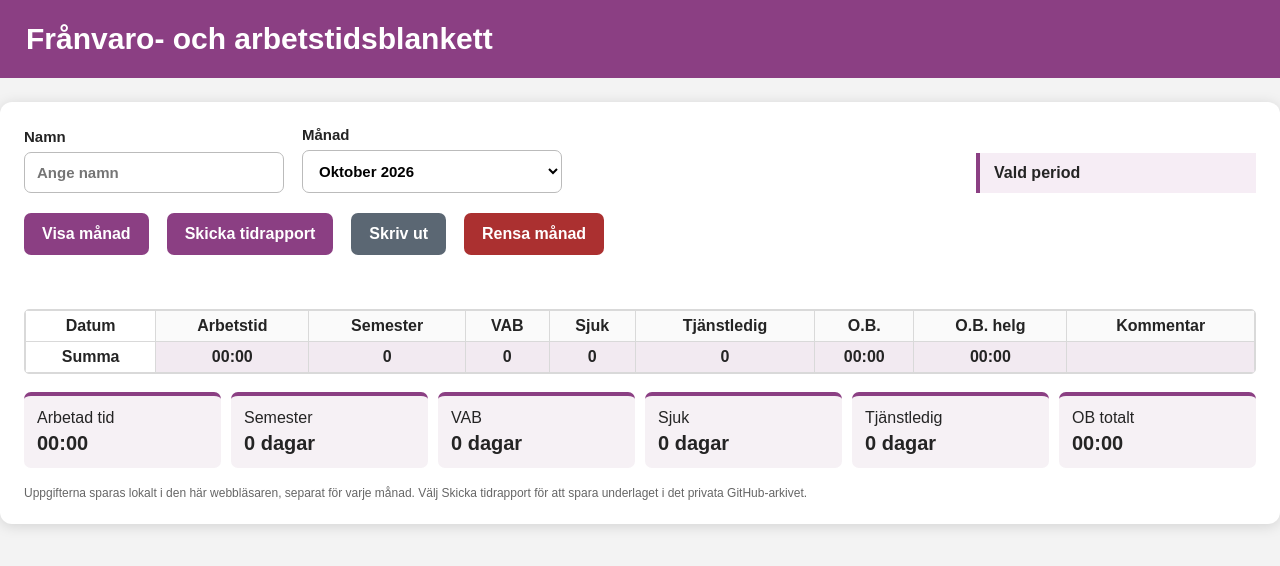
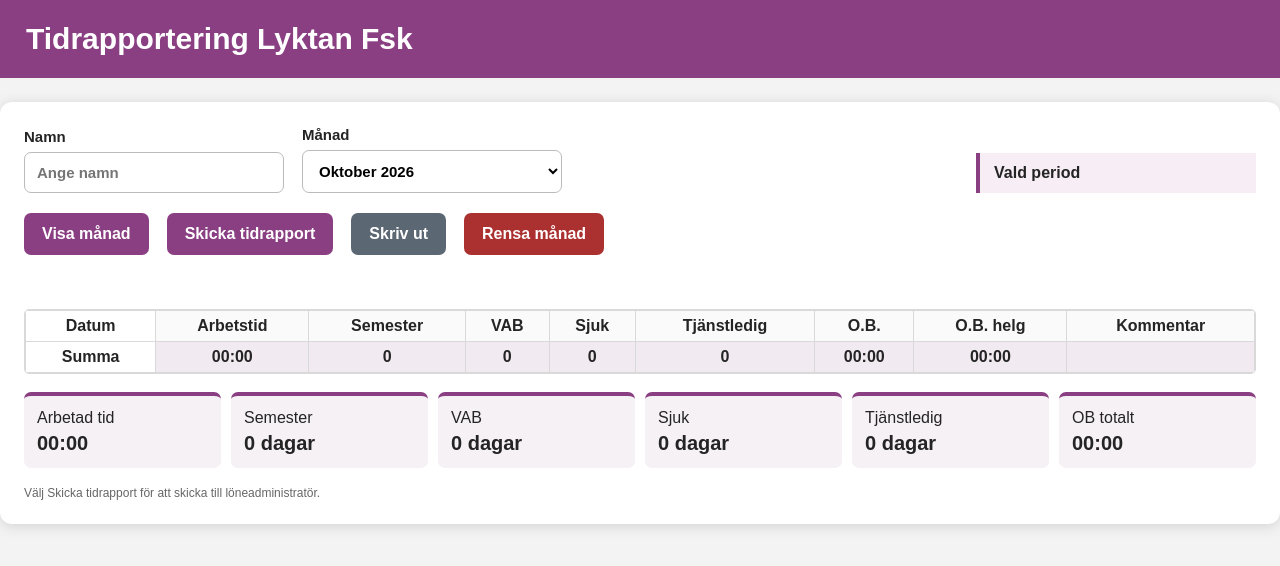
Before and after one commit to patrikolofgustafsson-debug/tidrapport, a plain HTML site: page index.html in a window 1280 px wide. Drawn offline with Linux system fonts and the light colour scheme.

Commit message:
Update index.html

```diff
--- a/index.html
+++ b/index.html
@@ -31,7 +31,7 @@ tfoot td{font-weight:700;background:#f2eaf1}.status{min-height:22px;margin:4px 0
 </style>
 </head>
 <body>
-<header>Frånvaro- och arbetstidsblankett</header>
+<header>Tidrapportering Lyktan Fsk</header>
 <main>
 <section class="identity">
 <label>Namn<input id="name" placeholder="Ange namn"></label>
@@ -53,7 +53,7 @@ tfoot td{font-weight:700;background:#f2eaf1}.status{min-height:22px;margin:4px 0
 <div class="summary">
 <div class="card">Arbetad tid<b id="cardWork">00:00</b></div><div class="card">Semester<b id="cardVacation">0 dagar</b></div><div class="card">VAB<b id="cardVab">0 dagar</b></div><div class="card">Sjuk<b id="cardSick">0 dagar</b></div><div class="card">Tjänstledig<b id="cardLeave">0 dagar</b></div><div class="card">OB totalt<b id="cardOb">00:00</b></div>
 </div>
-<p class="small">Uppgifterna sparas lokalt i den här webbläsaren, separat för varje månad. Välj Skicka tidrapport för att spara underlaget i det privata GitHub-arkivet.</p>
+<p class="small">Välj Skicka tidrapport för att skicka till löneadministratör.</p>
 </main>
 <script>
 const $=s=>document.querySelector(s),tbody=$('#sheet tbody');
```
